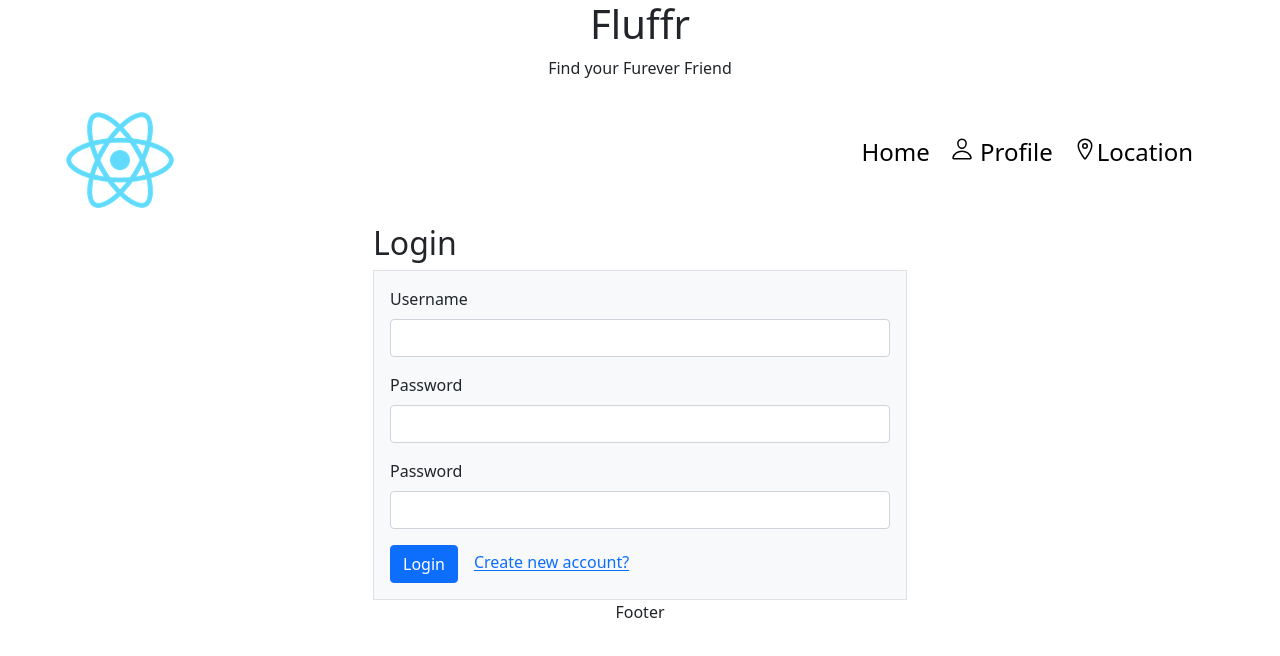
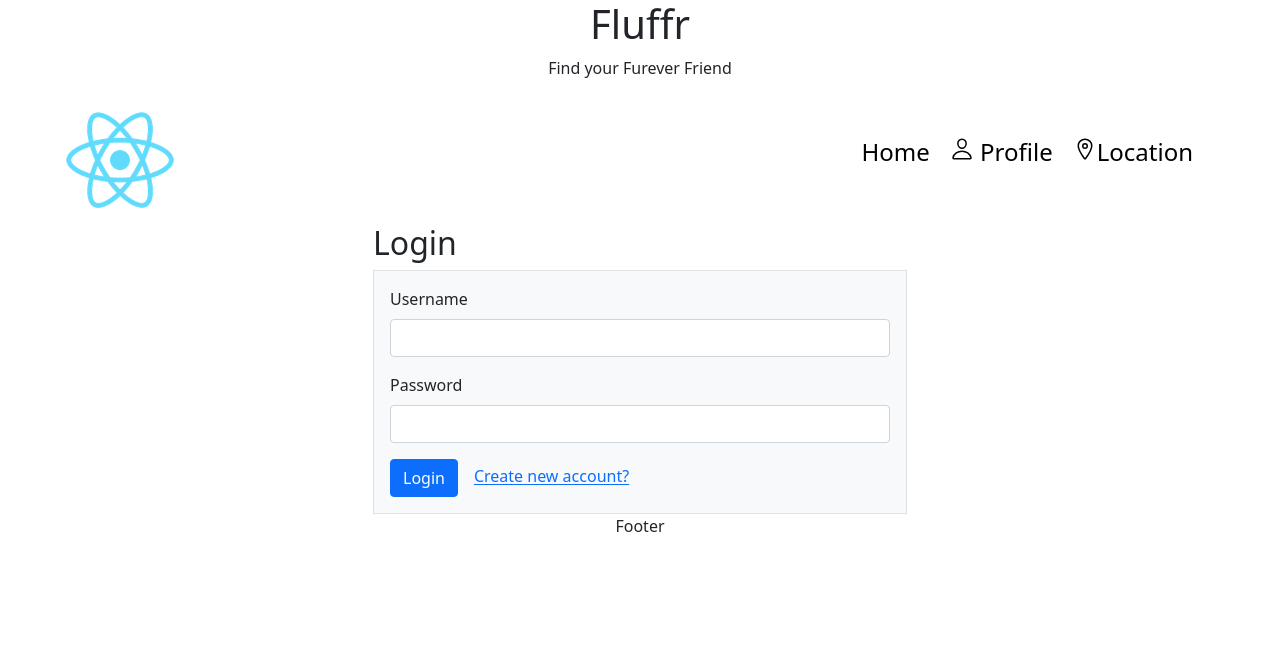
Before and after one commit to mteubnerfoster/fluffr, a React (Create React App) app in the folder client/: page /login in a window 1280 px wide. Shown: the top 656 px of the page. Built offline with nearby package versions, Linux system fonts and the light colour scheme.

Commit message:
Fixed issue with login/signup form

```diff
--- a/client/src/components/Login/index.js
+++ b/client/src/components/Login/index.js
@@ -19,7 +19,6 @@ const Login = () => {
   const [addUser, { errorAdd, dataAdd }] = useMutation(ADD_USER);
   const [login, { errorLog, dataLog }] = useMutation(LOGIN_USER);
 
-
   const handleSubmit = async (e) => {
     e.preventDefault();
     const formData = new FormData(e.target);
@@ -37,9 +36,9 @@ const Login = () => {
       console.log('Call login mutation with ', payload);
       try {
         const { data } = await login({
-          variables: { ...payload }
+          variables: { ...payload },
         });
-        console.log(data)
+        console.log(data);
         Auth.login(data.login.token);
       } catch (e) {
         console.error(e);
@@ -54,9 +53,9 @@ const Login = () => {
       console.log('Call signup mutation with ', payload);
       try {
         const { data } = await addUser({
-          variables: { ...payload }
+          variables: { ...payload },
         });
-        console.log(data)
+        console.log(data);
         Auth.login(data.addUser.token);
       } catch (e) {
         console.error(e);
@@ -104,49 +103,6 @@ const Login = () => {
                     id='password-login'
                     value={formState.password}
                     minLength='8'
-                    onChange={(e) =>
-                      setFormState({
-                        ...formState,
-                        password: e.target.value,
-                      })
-                    }
-                  />
-                  {!formState.login && (
-                    <div id='passwordHelp' className='form-text'>
-                      Password must be 8 characters long.
-                    </div>
-                  )}
-                </div>
-                {!formState.login && (
-                  <div className='mb-3'>
-                    <label htmlFor='email-signup' className='form-label'>
-                      Email address
-                    </label>
-                    <input
-                      type='text'
-                      className='form-control'
-                      name='username'
-                      value={formState.username}
-                      id='username-login'
-                      onChange={(e) =>
-                        setFormState({
-                          ...formState,
-                          username: e.target.value,
-                        })
-                      }
-                    />
-                  </div>
-                )}
-                <div className='mb-3'>
-                  <label htmlFor='password-login' className='form-label'>
-                    {formState.login ? 'Password' : 'Create Password'}
-                  </label>
-                  <input
-                    type='password'
-                    className='form-control'
-                    name='password'
-                    id='password-login'
-                    value={formState.password}
                     onChange={(e) =>
                       setFormState({
                         ...formState,
```
